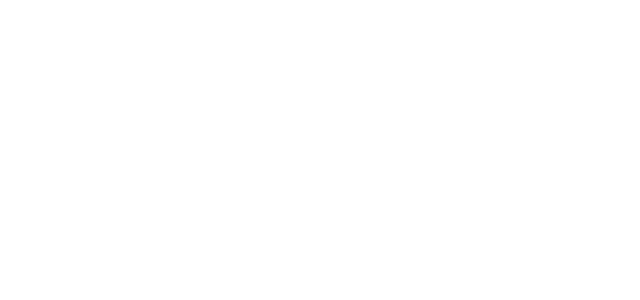
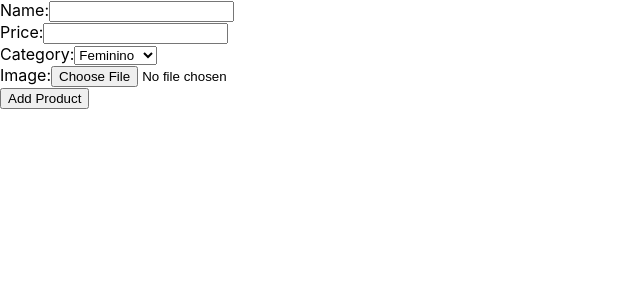
Before and after one commit to SangelaSantos/loja, a React (Create React App) app: page /add in a window 1280 px wide. Before the commit this address had no page. Shown: the top 300 px of the page, without its empty margins (0-640 px from the left). Built offline with nearby package versions, Linux system fonts and the light colour scheme.

Commit message:
Mais funcionalidades

```diff
--- a/src/App.js
+++ b/src/App.js
@@ -1,22 +1,27 @@
-import React from 'react';
-import Login from './pages/Login'
-import Register from './pages/Register'
+import React from "react";
+import Login from "./pages/Login";
+import Register from "./pages/Register";
 import { BrowserRouter, Route, Routes } from "react-router-dom";
-import HomePage from './pages/HomePage';
-import Cart from './components/cart';
+import HomePage from "./pages/HomePage";
+import Cart from "./components/cart";
+import { ConfigProvider } from "antd";
+import AddProduct from "./pages/AddProducts";
+import ProductList from "./pages/ProductList";
 
 function App() {
   return (
-    <div>
+    <ConfigProvider theme={{token:{colorPrimary: "#272727"}}}>
       <BrowserRouter>
         <Routes>
           <Route path="/" element={<Login />}></Route>
           <Route path="/register" element={<Register />}></Route>
           <Route path="/cart" element={<Cart />}></Route>
           <Route path="/home" element={<HomePage />}></Route>
+          <Route path="/add" element={<AddProduct/>}></Route>
+          <Route path="/product" element={<ProductList/>}></Route>
         </Routes>
       </BrowserRouter>
-    </div>
+    </ConfigProvider>
   );
 }
 
--- a/src/components/cart/index.jsx
+++ b/src/components/cart/index.jsx
@@ -22,7 +22,7 @@ function Cart() {
   }, []);
 
   return (
-    <div>
+    <div style={{marginTop: "60px"}}>
       <h2>Seus Produtos</h2>
       <ul>
         {products.map(product => (
--- a/src/firebase.js
+++ b/src/firebase.js
@@ -1,7 +1,7 @@
 import { initializeApp } from "firebase/app";
 import { getAuth } from "firebase/auth";
-import { getDatabase } from "firebase/database";
-import { getStorage } from "firebase/storage";
+import { getDatabase, ref, push, onValue } from "firebase/database";
+import { getStorage} from "firebase/storage";
 import { getFirestore } from 'firebase/firestore';
 
 const firebaseConfig = {
@@ -23,4 +23,4 @@ const database = getDatabase(app);
 const storage = getStorage(app);
 const db = getFirestore(app);
 
-export { app, auth, database, storage, db };
+export { app, auth, database, db, ref, push, storage, onValue };
--- /dev/null
+++ b/src/pages/AddProducts.jsx
@@ -0,0 +1,105 @@
+import React, { useState } from 'react';
+import { database, storage, ref, push } from '../firebase'; // Importar apenas o necessário
+import { ref as storageRef, uploadBytes, getDownloadURL } from 'firebase/storage';
+
+const AddProduct = () => {
+  const [name, setName] = useState('');
+  const [price, setPrice] = useState('');
+  const [category, setCategory] = useState('feminino');
+  const [image, setImage] = useState(null);
+  const [loading, setLoading] = useState(false);
+  const [error, setError] = useState('');
+
+  const handleImageChange = (e) => {
+    if (e.target.files[0]) {
+      setImage(e.target.files[0]);
+    }
+  };
+
+  const handleSubmit = async (e) => {
+    e.preventDefault();
+
+    if (!name || !price) {
+      setError('Name and price are required.');
+      return;
+    }
+
+    setLoading(true);
+    setError('');
+
+    try {
+      let imageUrl = '';
+
+      if (image) {
+        const imageRef = storageRef(storage, `images/${Date.now()}_${image.name}`);
+        await uploadBytes(imageRef, image);
+        imageUrl = await getDownloadURL(imageRef);
+      }
+
+      // Adicionar detalhes do produto ao Realtime Database
+      await push(ref(database, `category/${category}`), {
+        name,
+        price,
+        imageUrl
+      });
+
+      // Limpar formulário
+      setName('');
+      setPrice('');
+      setCategory('feminino');
+      setImage(null);
+    } catch (error) {
+      setError(`Error: ${error.message}`);
+      console.error('Error:', error);
+    } finally {
+      setLoading(false);
+    }
+  };
+
+  return (
+    <form onSubmit={handleSubmit}>
+      <div>
+        <label>Name:</label>
+        <input
+          type="text"
+          value={name}
+          onChange={(e) => setName(e.target.value)}
+          required
+        />
+      </div>
+      <div>
+        <label>Price:</label>
+        <input
+          type="number"
+          value={price}
+          onChange={(e) => setPrice(e.target.value)}
+          required
+        />
+      </div>
+      <div>
+        <label>Category:</label>
+        <select
+          value={category}
+          onChange={(e) => setCategory(e.target.value)}
+        >
+          <option value="feminino">Feminino</option>
+          <option value="masculino">Masculino</option>
+        </select>
+      </div>
+      <div>
+        <label>Image:</label>
+        <input
+          type="file"
+          accept="image/*"
+          onChange={handleImageChange}
+        />
+      </div>
+      <button type="submit" disabled={loading}>
+        {loading ? 'Adding...' : 'Add Product'}
+      </button>
+      {error && <p style={{ color: 'red' }}>{error}</p>}
+    </form>
+  );
+};
+
+export default AddProduct;
--- a/src/pages/HomePage.jsx
+++ b/src/pages/HomePage.jsx
@@ -7,7 +7,17 @@ import { FaUser } from "react-icons/fa";
 import HomeInside from "../components/homeInside";
 import Category from "../components/category";
 import Cart from "../components/cart";
+import styled from "styled-components";
 
+const Div = styled.div`
+  position: fixed;
+  left: 0;
+  top: 0;
+  width: 100%;
+  display: flex;
+  justify-content: center;
+  background: rgb(230, 230, 250);
+`;
 const HomePage = () => {
   const [value, setValue] = useState(1);
 
@@ -18,6 +28,7 @@ const HomePage = () => {
 
   return (
     <>
+      <Div>
         <Flex vertical gap="middle">
           <Radio.Group defaultValue="a">
             <Radio.Button
@@ -50,6 +61,7 @@ const HomePage = () => {
             </Radio.Button>
           </Radio.Group>
         </Flex>
+      </Div>
       {value === 1 ? (
         <HomeInside />
       ) : value === 2 ? (
--- /dev/null
+++ b/src/pages/ProductList.jsx
@@ -0,0 +1,63 @@
+import React, { useEffect, useState } from 'react';
+import { database, ref, onValue } from '../firebase';
+
+const ProductList = () => {
+  const [products, setProducts] = useState([]);
+  const [error, setError] = useState('');
+
+  useEffect(() => {
+    const fetchProducts = () => {
+      const categoryRef = ref(database, 'category');
+      onValue(categoryRef, (snapshot) => {
+        const data = snapshot.val();
+        if (data) {
+          const productsList = [];
+          for (let category in data) {
+            for (let id in data[category]) {
+              productsList.push({ id, ...data[category][id] });
+            }
+          }
+          setProducts(productsList);
+        } else {
+          setProducts([]);
+        }
+      }, (error) => {
+        setError('Error fetching products.');
+        console.error('Error:', error);
+      });
+    };
+
+    fetchProducts();
+  }, []);
+
+  return (
+    <div>
+      <h2>Product List</h2>
+      {error && <p style={{ color: 'red' }}>{error}</p>}
+      {products.length === 0 ? (
+        <p>No products available.</p>
+      ) : (
+        <ul>
+          {products.map((product) => (
+            <li key={product.id} style={{ marginBottom: '1em' }}>
+              {product.imageUrl && (
+                <img
+                  src={product.imageUrl}
+                  alt={product.name}
+                  style={{ width: '100px', height: '100px', objectFit: 'cover', marginRight: '1em' }}
+                />
+              )}
+              <div>
+                <strong>Name:</strong> {product.name}<br />
+                <strong>Price:</strong> ${product.price}<br />
+                <strong>Category:</strong> {product.category}
+              </div>
+            </li>
+          ))}
+        </ul>
+      )}
+    </div>
+  );
+};
+
+export default ProductList;
```
Also changed, not shown: src/uploadProduct.js (added, +38 -0 lines), src/logo.svg (deleted). Lines whose indentation alone changed are shown as unchanged.
